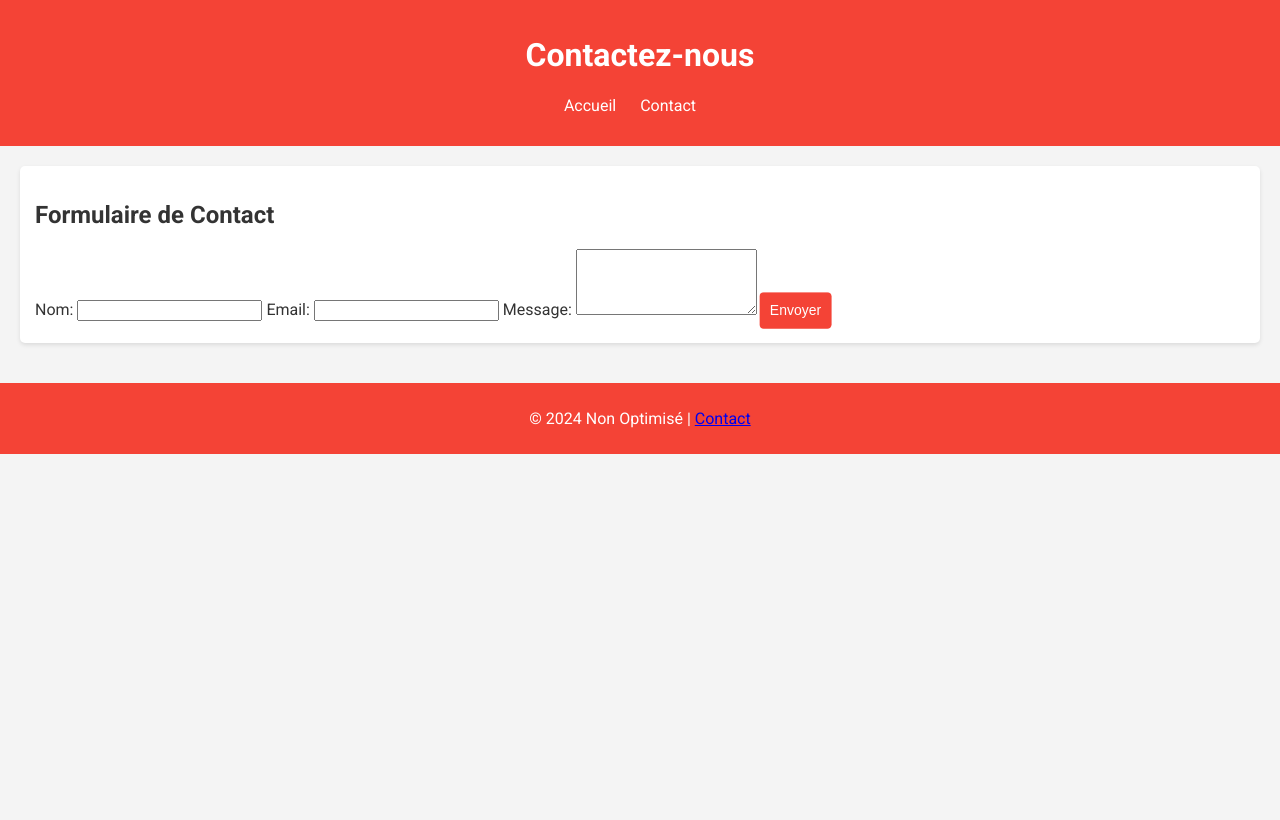
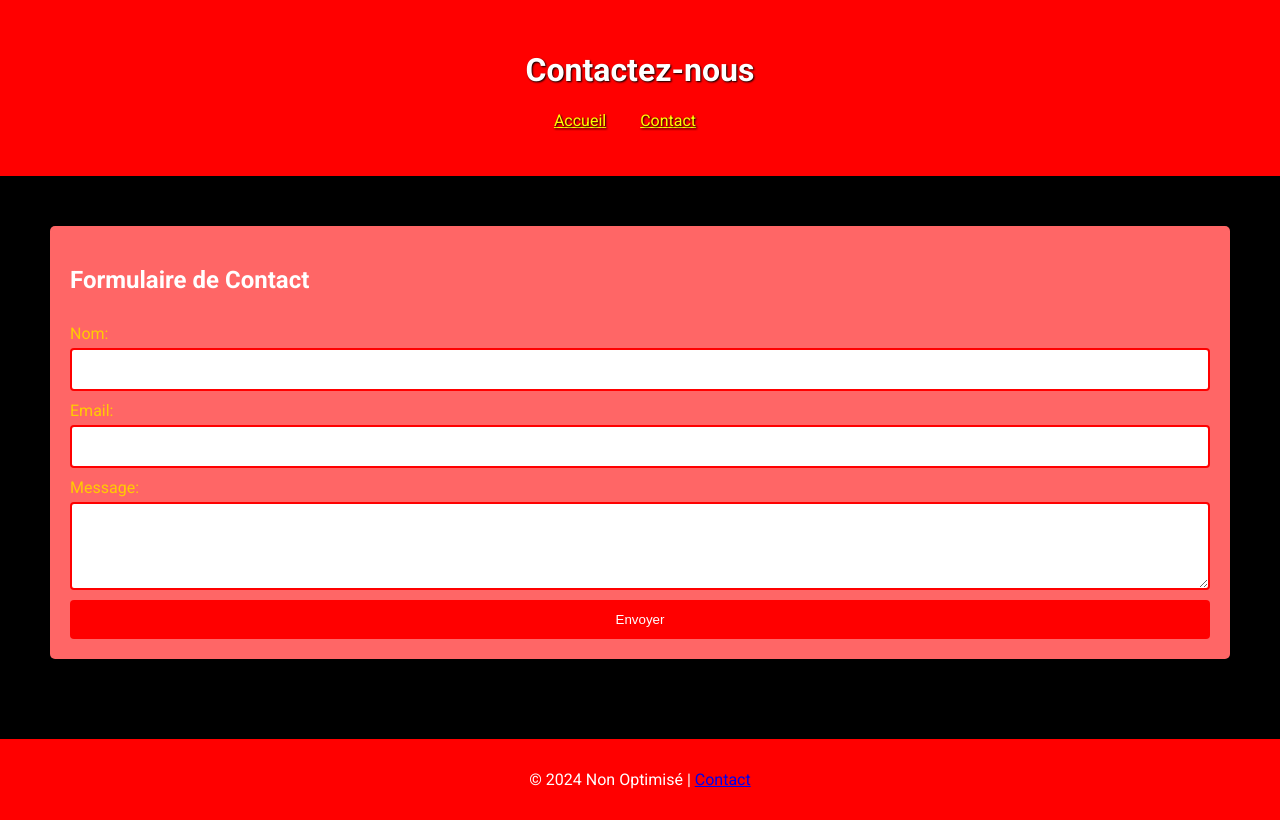
Before and after one commit to yasmine2001ab/gretest, a plain HTML site: page contact_non_optimize.html in a window 1280 px wide. Drawn offline with Linux system fonts and the light colour scheme.

Commit message:
Update styles_non_optimize.css

```diff
--- a/styles_non_optimize.css
+++ b/styles_non_optimize.css
@@ -6,15 +6,16 @@ body {
   font-family: 'Roboto', sans-serif;
   margin: 0;
   padding: 0;
-  background-color: #f4f4f4;
-  color: #333;
+  background-color: #000; /* Couleur de fond sombre */
+  color: #fff; /* Texte en blanc pour moins de contraste */
 }
 
 header {
-  background-color: #f44336; /* Rouge pour le site non optimisé */
+  background-color: #ff0000; /* Couleur de fond criarde */
   color: white;
-  padding: 15px;
+  padding: 30px; /* Plus de padding pour occuper de l'espace */
   text-align: center;
+  text-shadow: 1px 1px 2px black; /* Effet de texte mal lisible */
 }
 
 nav ul {
@@ -24,81 +25,93 @@ nav ul {
 
 nav ul li {
   display: inline;
-  margin-right: 20px;
+  margin-right: 30px; /* Plus d'espace entre les liens */
 }
 
 nav ul li a {
-  color: white;
-  text-decoration: none;
-}
-
-nav ul li a:hover {
+  color: yellow; /* Mauvais choix de couleur */
   text-decoration: underline;
 }
 
 main {
-  padding: 20px;
+  padding: 50px; /* Plus de padding */
 }
 
 section {
-  margin-bottom: 20px;
-  padding: 15px;
-  background-color: white;
+  margin-bottom: 30px;
+  padding: 20px;
+  background-color: #ff6666; /* Fond rouge clair */
   border-radius: 5px;
-  box-shadow: 0 2px 4px rgba(0, 0, 0, 0.1);
+  box-shadow: 0 0 10px rgba(0, 0, 0, 0.5); /* Ombre intense */
 }
 
 .gallery-container {
-  display: flex;
-  justify-content: center;
-  gap: 20px;
-  margin-bottom: 40px;
+  display: flex; /* Flexbox pour aligner les images */
+  justify-content: space-around; /* Espacement non optimal */
+  margin-bottom: 60px;
 }
 
 .image-frame {
-  border: 2px solid #f44336; /* Bordure rouge */
-  border-radius: 5px;
+  border: 5px solid #ffcc00; /* Bordure épaisse et criarde */
+  border-radius: 10px;
   overflow: hidden;
-  width: 200px;
-  height: 200px;
-  display: flex;
-  align-items: center;
-  justify-content: center;
+  width: 250px; /* Largeur plus large */
+  height: 250px; /* Hauteur fixe */
 }
 
 .image-frame img {
   width: 100%;
   height: auto;
   object-fit: cover;
-  transition: transform 0.2s;
-}
-
-.image-frame:hover img {
-  transform: scale(1.1); /* Zoom au survol */
 }
 
 footer {
   text-align: center;
-  padding: 10px;
-  background-color: #f44336; /* Rouge pour le pied de page */
+  padding: 15px;
+  background-color: #ff0000; /* Couleur de fond rouge vif */
   color: white;
   position: relative;
   bottom: 0;
   width: 100%;
 }
 
-.animated-button {
-  background-color: #f44336; /* Couleur du bouton */
+form {
+  display: flex;
+  flex-direction: column;
+}
+
+form label {
+  margin-top: 10px;
+  color: #ffcc00; /* Mauvais contraste */
+}
+
+form input, form textarea {
+  padding: 12px;
+  margin-top: 5px;
+  border: 2px solid red; /* Mauvais choix de couleur pour le champ */
+  border-radius: 4px;
+}
+
+form button {
+  margin-top: 10px;
+  padding: 12px;
+  background-color: red; /* Mauvais choix de couleur */
   color: white;
   border: none;
   border-radius: 4px;
-  padding: 10px;
   cursor: pointer;
-  animation: pulse 1.5s infinite; /* Animation pulsante */
 }
 
-@keyframes pulse {
-  0% { transform: scale(1); }
-  50% { transform: scale(1.05); }
-  100% { transform: scale(1); }
+form button:hover {
+  background-color: darkred; /* Couleur de survol trop foncée */
 }
+
+.form-container {
+  max-width: 500px; /* Largeur maximale trop grande */
+  margin: 0 auto;
+  padding: 30px;
+  background-color: #ffb3b3; /* Fond rouge clair */
+  border: 1px solid #ccc;
+  border-radius: 5px;
+  box-shadow: 0 2px 4px rgba(0, 0, 0, 0.1);
+}
```
